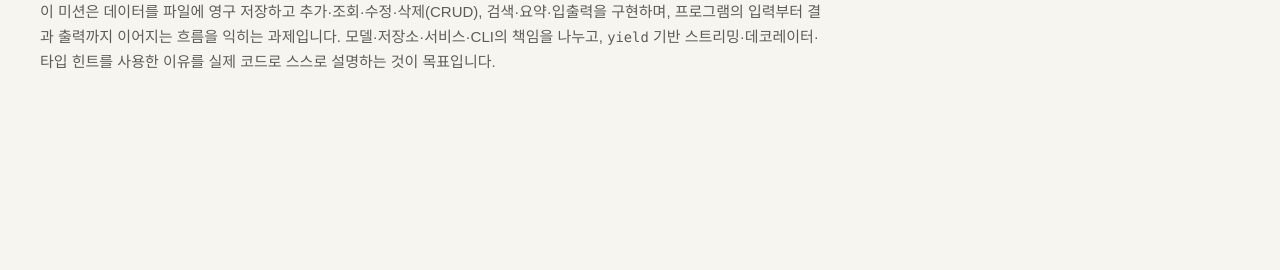
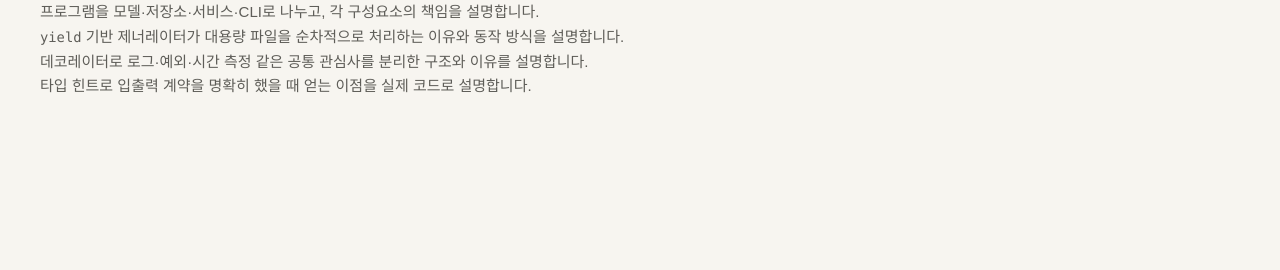
Before and after one commit to duswls98952/Codyssey_B2-1, a plain HTML site: page evaluation/b2-1-review/index.html in a window 1280 px wide. Shown: the part 325-595 px from the top of the page. Drawn offline with Linux system fonts and the light colour scheme.

Commit message:
Separate mission goals into five lines

```diff
--- a/evaluation/b2-1-review/index.html
+++ b/evaluation/b2-1-review/index.html
@@ -31,7 +31,13 @@
     <section class="intro section-shell" aria-labelledby="page-title">
       <p class="eyebrow">B2-1 · CODE REVIEW GUIDE</p>
       <h1 id="page-title">B2-1 평가 <span>·</span> 복습</h1>
-      <p class="intro-copy">이 미션은 데이터를 파일에 영구 저장하고 추가·조회·수정·삭제(CRUD), 검색·요약·입출력을 구현하며, 프로그램의 입력부터 결과 출력까지 이어지는 흐름을 익히는 과제입니다. 모델·저장소·서비스·CLI의 책임을 나누고, <code>yield</code> 기반 스트리밍·데코레이터·타입 힌트를 사용한 이유를 실제 코드로 스스로 설명하는 것이 목표입니다.</p>
+      <p class="intro-copy">
+        JSONL/CSV 파일에 데이터를 영구 저장하고, 추가·조회·수정·삭제(CRUD)·검색·요약·입출력을 구현합니다.<br>
+        프로그램을 모델·저장소·서비스·CLI로 나누고, 각 구성요소의 책임을 설명합니다.<br>
+        <code>yield</code> 기반 제너레이터가 대용량 파일을 순차적으로 처리하는 이유와 동작 방식을 설명합니다.<br>
+        데코레이터로 로그·예외·시간 측정 같은 공통 관심사를 분리한 구조와 이유를 설명합니다.<br>
+        타입 힌트로 입출력 계약을 명확히 했을 때 얻는 이점을 실제 코드로 설명합니다.
+      </p>
     </section>
 
     <section id="structure" class="section-shell content-section" aria-labelledby="structure-title">
```
